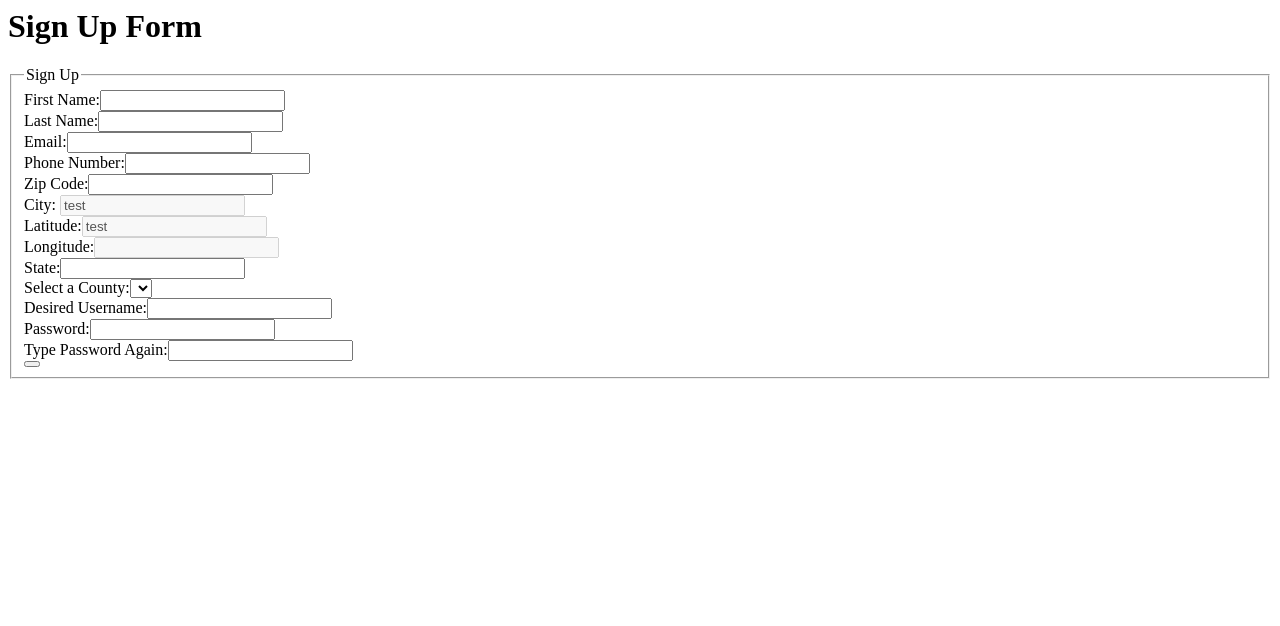
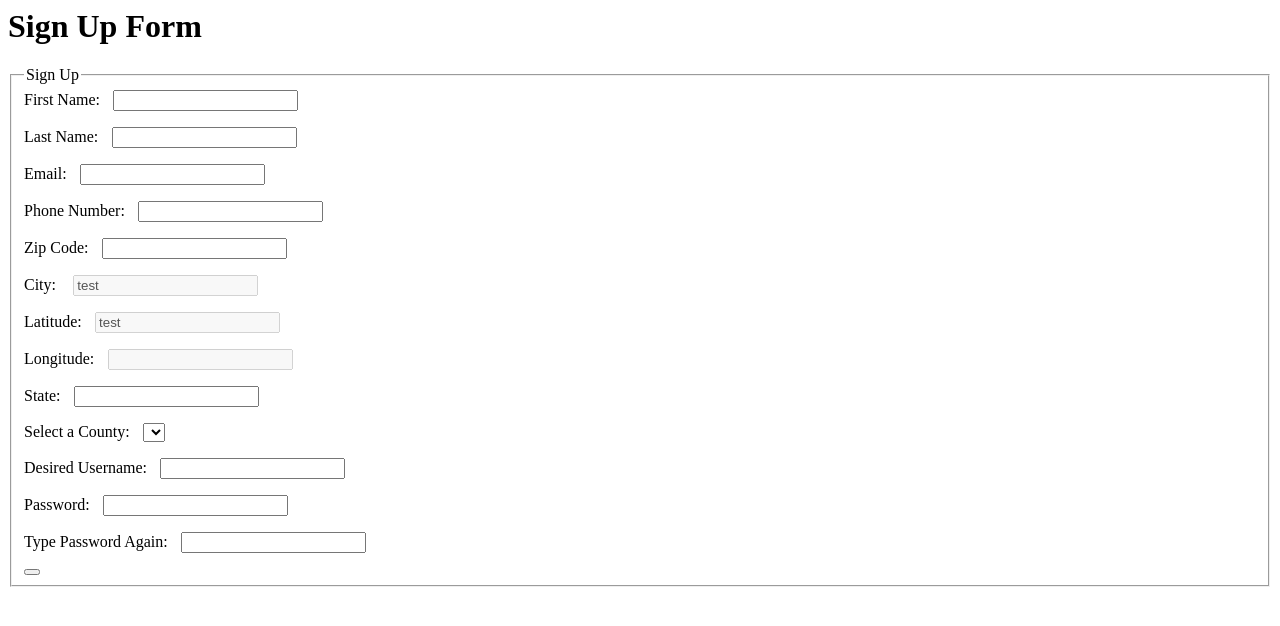
Before and after one commit to Alexandria-Davis/Web-Design-Class-Repository, a PHP site: page /labs/4/index.html in a window 1280 px wide. Shown: the top 626 px of the page. Run offline with PHP 8.4, Linux system fonts and the light colour scheme; lists and menus that the app fills with data are empty.

Commit message:
fix stuff

```diff
--- a/labs/4/css.css
+++ b/labs/4/css.css
@@ -1,4 +1,30 @@
-label
+.field_div
 {
     margin-bottom: 1em;
 }
+input
+{
+    margin-left: 1em;
+}
+select
+{
+    margin-left: 1em;
+}
+#ZipError
+{
+    color:red;
+    font-weight: bolder;
+    margin-left: 2em;
+}
+#passErrorlist
+{
+        color:red;
+    font-weight: bolder;
+    margin-left: 2em;
+}
+#UNameError
+{
+        color:red;
+    font-weight: bolder;
+    margin-left: 2em;
+}
--- a/labs/4/index.html
+++ b/labs/4/index.html
@@ -14,21 +14,22 @@
   <form>
     <fieldset>
       <legend>Sign Up</legend>
-      <div><label>First Name:</label><input type="text" id="FNameField"></div>
-      <div><label>Last Name:</label><input type="text" id="LNameField"></div>
-      <div><label>Email:</label><input type="text" id="EmailField"></div>
-      <div><label>Phone Number:</label><input type="text" id="PhoneNumField"></div>
-      <div><label>Zip Code:</label><input type="text" id="ZipField"><span id="ZipError"></span></div>
+      <div class="field_div"><label>First Name:</label><input type="text" id="FNameField"></div>
+      <div class="field_div"><label>Last Name:</label><input type="text" id="LNameField"></div>
+      <div class="field_div"><label>Email:</label><input type="text" id="EmailField"></div>
+      <div class="field_div"><label>Phone Number:</label><input type="text" id="PhoneNumField"></div>
+      <div class="field_div"><label>Zip Code:</label><input type="text" id="ZipField"><span id="ZipError"></span></div>
 
-      <div><label>City:</label> <input type='text' id='CityField' disabled="true" value="test"></inpupt></div>
-      <div><label>Latitude:</label><input type='text' id='LatField' disabled="true" value="test"></input></div>
-      <div><label>Longitude:</label><input type="text" id="LongField" disabled></input></div>
-      <div><label>State:</label><input type="text"></div>
-      <div><label>Select a County:</label><select></select></div>
+      <div class="field_div"><label>City:</label> <input type='text' id='CityField' disabled="true" value="test"></inpupt></div>
+      <div class="field_div"><label>Latitude:</label><input type='text' id='LatField' disabled="true" value="test"></input></div>
+      <div class="field_div"><label>Longitude:</label><input type="text" id="LongField" disabled></input></div>
+      <div class="field_div"><label>State:</label><input type="text" id="StateField"></div>
+      <div class="field_div"><label>Select a County:</label><select id="CountyDrop"></select></div>
 
-      <div><label>Desired Username:</label><input type="text" id="UNameField"></div>
-      <div><label>Password:</label><input type="password" id="PField"></div>
-      <div><label>Type Password Again:</label><input type="password" id="PField2"></div>
+      <div class="field_div"><label>Desired Username:</label><input type="text" id="UNameField"><span id="UNameError"></span></div>
+      <div class="field_div"><label>Password:</label><input type="password" id="PField"></div>
+      <div class="field_div"><label>Type Password Again:</label><input type="password" id="PField2"></div>
+      <div id="PassError"></div>
       <div><button type="button" value="Sign up!"></div> <!--Sorry, but for security reasons, I would prefer button with type button-->
     </fieldset>
   </form>
```
Also changed, not shown: labs/4/js.js (+72 -3 lines).
